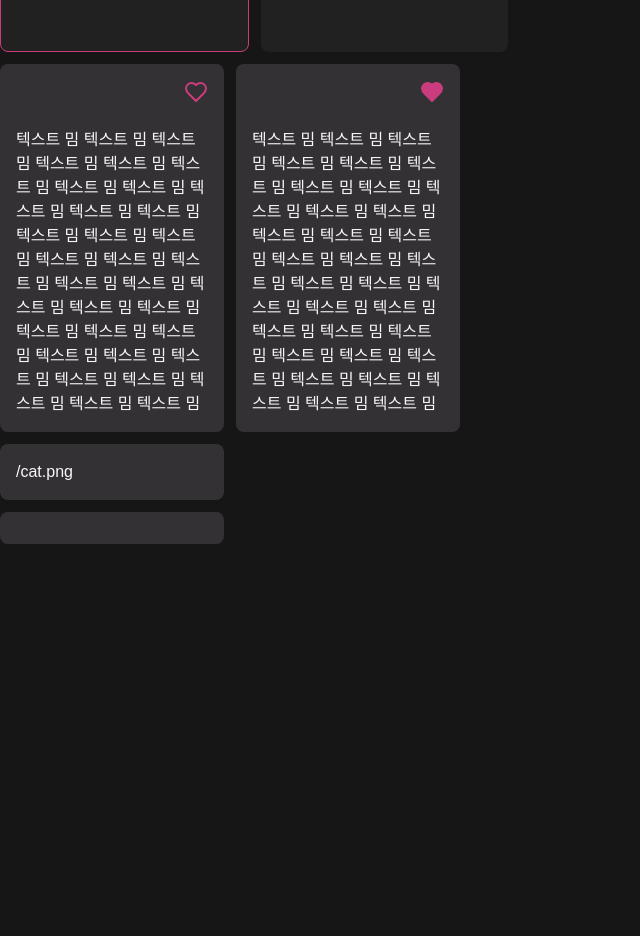
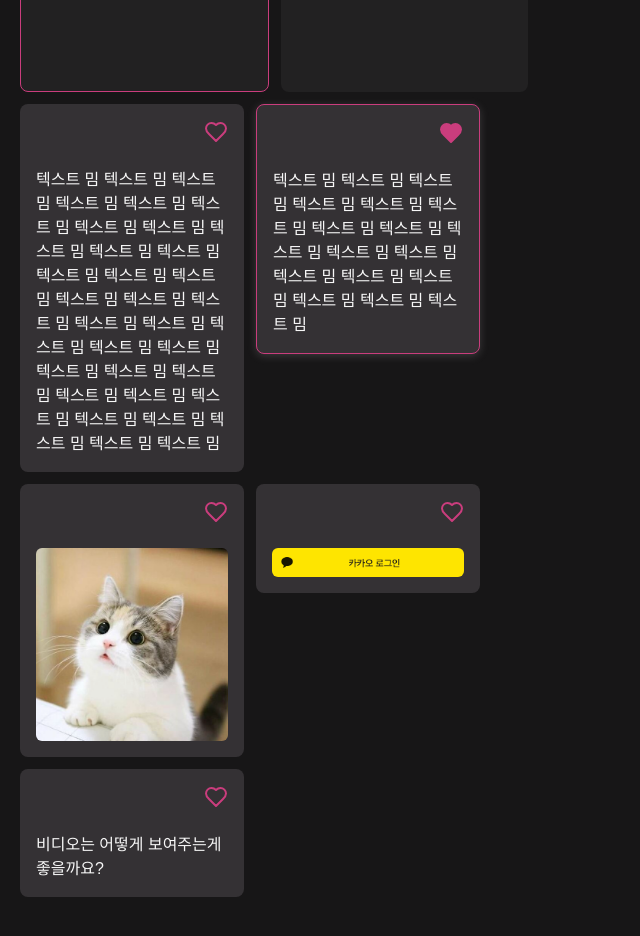
Before and after one commit to meme-party/front, a Next.js app: page /test in a window 1280 px wide. Shown: the part 580-1516 px from the top of the page, without its empty margins (0-640 px from the left). Before the commit the page ends 1164 px from the top, so only its background shows below. Built offline with nearby package versions, Linux system fonts and the light colour scheme.

Commit message:
feat: Image ThumbnailCard 구현 (동적 높이처리 완료)

```diff
--- a/src/app/(routes)/test/page.tsx
+++ b/src/app/(routes)/test/page.tsx
@@ -16,7 +16,7 @@ export default function TestPage() {
   const { showToast } = useToast()
 
   return (
-    <section className="my-[40px] flex flex-col gap-[12px]">
+    <section className="mx-[20px] my-[80px] flex flex-col gap-[12px]">
       <button onClick={() => showToast({ text: "테스트", type: "warning" })}>auto close Toast</button>
       <button onClick={() => showToast({ text: "테스트", type: "success", autoClose: false })}>Toast</button>
       <MemeTypeButton
@@ -59,13 +59,17 @@ export default function TestPage() {
         />
         <ThumbnailCard
           type="text"
-          text="텍스트 밈 텍스트 밈 텍스트 밈 텍스트 밈 텍스트 밈 텍스트 밈 텍스트 밈 텍스트 밈 텍스트 밈 텍스트 밈 텍스트 밈 텍스트 밈 텍스트 밈 텍스트 밈 텍스트 밈 텍스트 밈 텍스트 밈 텍스트 밈 텍스트 밈 텍스트 밈 텍스트 밈 텍스트 밈 텍스트 밈 텍스트 밈 텍스트 밈 텍스트 밈 텍스트 밈 텍스트 밈 텍스트 밈 텍스트 밈 텍스트 밈 텍스트 밈 텍스트 밈"
+          text="텍스트 밈 텍스트 밈 텍스트 밈 텍스트 밈 텍스트 밈 텍스트 밈 텍스트 밈 텍스트 밈 텍스트 밈 텍스트 밈 텍스트 밈 텍스트 밈 텍스트 밈 텍스트 밈 텍스트 밈 텍스트 밈 텍스트 밈"
           Icon={Heart}
           iconProps={{ color: COLORS.PRIMARY, fill: COLORS.PRIMARY }}
+          like
         />
       </article>
-      <ThumbnailCard type="image" url="/cat.png" />
-      <ThumbnailCard type="video" url="" />
+      <article className="flex gap-[12px]">
+        <ThumbnailCard type="image" url="/cat.png" />
+        <ThumbnailCard type="image" url="/kakao.png" />
+      </article>
+      <ThumbnailCard type="video" url="비디오는 어떻게 보여주는게 좋을까요?" />
     </section>
   )
 }
--- a/src/components/ThumbnailCard.tsx
+++ b/src/components/ThumbnailCard.tsx
@@ -1,6 +1,9 @@
-import type { LucideProps } from "lucide-react"
+import { Heart, type LucideProps } from "lucide-react"
 import type { ComponentType, SVGProps } from "react"
 import IconButton from "./IconButton"
+import { cn } from "@/utils/cn"
+import Image from "next/image"
+import { COLORS } from "@/styles/colors"
 
 type MediaTypeValue = "image" | "video"
 
@@ -9,6 +12,7 @@ interface CommonType {
   Icon?: ComponentType<SVGProps<SVGSVGElement>>
   iconProps?: Omit<LucideProps, "ref">
   iconOnclick?: () => void
+  like?: boolean
 }
 
 interface TextType extends CommonType {
@@ -25,12 +29,26 @@ interface MediaType extends CommonType {
 
 type Params = TextType | MediaType
 
-export default function ThumbnailCard({ type, text, url, Icon, iconProps }: Params) {
+export default function ThumbnailCard({
+  type,
+  text,
+  url,
+  Icon = Heart,
+  iconProps = { color: COLORS.PRIMARY },
+  like = false
+}: Params) {
   return (
-    <section className="flex w-[224px] flex-col gap-[24px] break-all rounded-lg bg-gray-scale-700 p-4">
+    <section
+      className={cn(
+        "relative flex h-fit w-[224px] flex-col gap-[24px] break-all rounded-lg bg-gray-scale-700 p-4",
+        like && "border border-primary drop-shadow-thumbnail"
+      )}
+    >
       {Icon && <IconButton Icon={Icon} iconProps={iconProps} className="self-end" />}
       {type === "text" && <p>{text}</p>}
-      {type === "image" && <p>{url}</p>}
+      {type === "image" && (
+        <Image src={url} alt={"meme-thumbnail"} width={224} height={0} className="rounded-md object-contain" />
+      )}
       {type === "video" && <p>{url}</p>}
     </section>
   )
```
Also changed, not shown: public/kakao.png (added).
